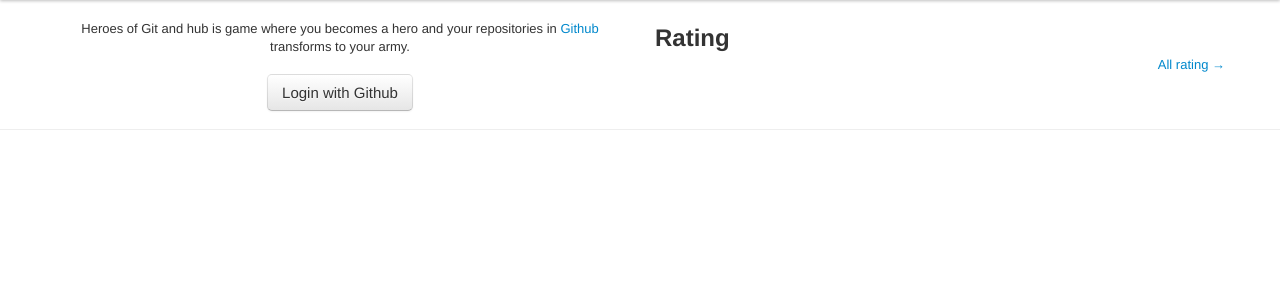
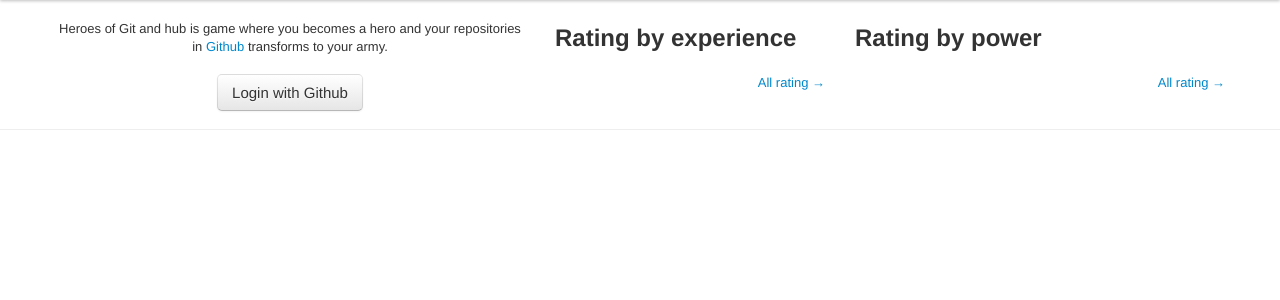
Before and after one commit to vlad-khramov/hgh, a Django app: page / in a window 1280 px wide. Shown: the part 40-340 px from the top of the page. Run offline with Django 3.2, Linux system fonts and the light colour scheme; data that the repository does not hold is empty; some libraries are stand-ins or nearby versions.

Commit message:
rating by power on main page

```diff
--- a/apps/main/views.py
+++ b/apps/main/views.py
@@ -6,8 +6,15 @@ from apps.main.models import Hero
 def home(request):
 
     rating_exp = Hero.objects.order_by('-experience')[:20]
+    rating_power = Hero.objects.extra(
+        select={'total_power':'power + army_power'},
+        order_by=('-total_power',)
+    )[:20]
+
     return render(request, 'main/home.html',{
-        'rating_exp': rating_exp
+        'rating_exp': rating_exp,
+        'rating_power': rating_power,
+
     })
 
 
--- a/templates/main/home.html
+++ b/templates/main/home.html
@@ -6,20 +6,52 @@
 {% block content %}
 
     <div class="row">
-        <div class="span6" style="text-align: center;">
+        <div class="span5" style="text-align: center;">
                 Heroes of Git and hub is game where you becomes a hero and your repositories in <a href="http://github.com">Github</a> transforms to your army.
                 <br><br>
                 <a href="/login/github/" class="btn btn-large">Login with Github</a>
 
         </div>
-        <div class="span6">
-            <h2>Rating</h2>
+        <div class="span3">
+            <h2>Rating by experience</h2>
 
-            {% for hero in rating_exp %}
-                {{ forloop.counter }} {% hero hero %}
-            {% endfor %}
+            <table class="table">
+                <colgroup>
+                    <col width="20">
+                    <col>
+                </colgroup>
+                {% for hero in rating_exp %}
+                    <tr>
+                        <td>{{ forloop.counter }}</td>
+                        <td>{% hero hero %}</td>
+                    </tr>
+                {% endfor %}
+            </table>
 
-            <a class="right" href="{% url rating %}">All rating &rarr;</a>
+            <div>
+                <a class="right" href="{% url rating %}">All rating &rarr;</a>
+            </div>
+        </div>
+        <div class="span4">
+            <h2>Rating by power</h2>
+
+            <table class="table">
+                <colgroup>
+                    <col width="20">
+                    <col>
+                    <col width="30">
+                </colgroup>
+                {% for hero in rating_power %}
+                    <tr>
+                        <td>{{ forloop.counter }}</td>
+                        <td>{% hero hero %}</td>
+                        <td>{{ hero.get_total_power }}</td>
+                    </tr>
+                {% endfor %}
+            </table>
+            <div>
+                <a class="right" href="{% url rating %}">All rating &rarr;</a>
+            </div>
         </div>
     </div>
 
```
